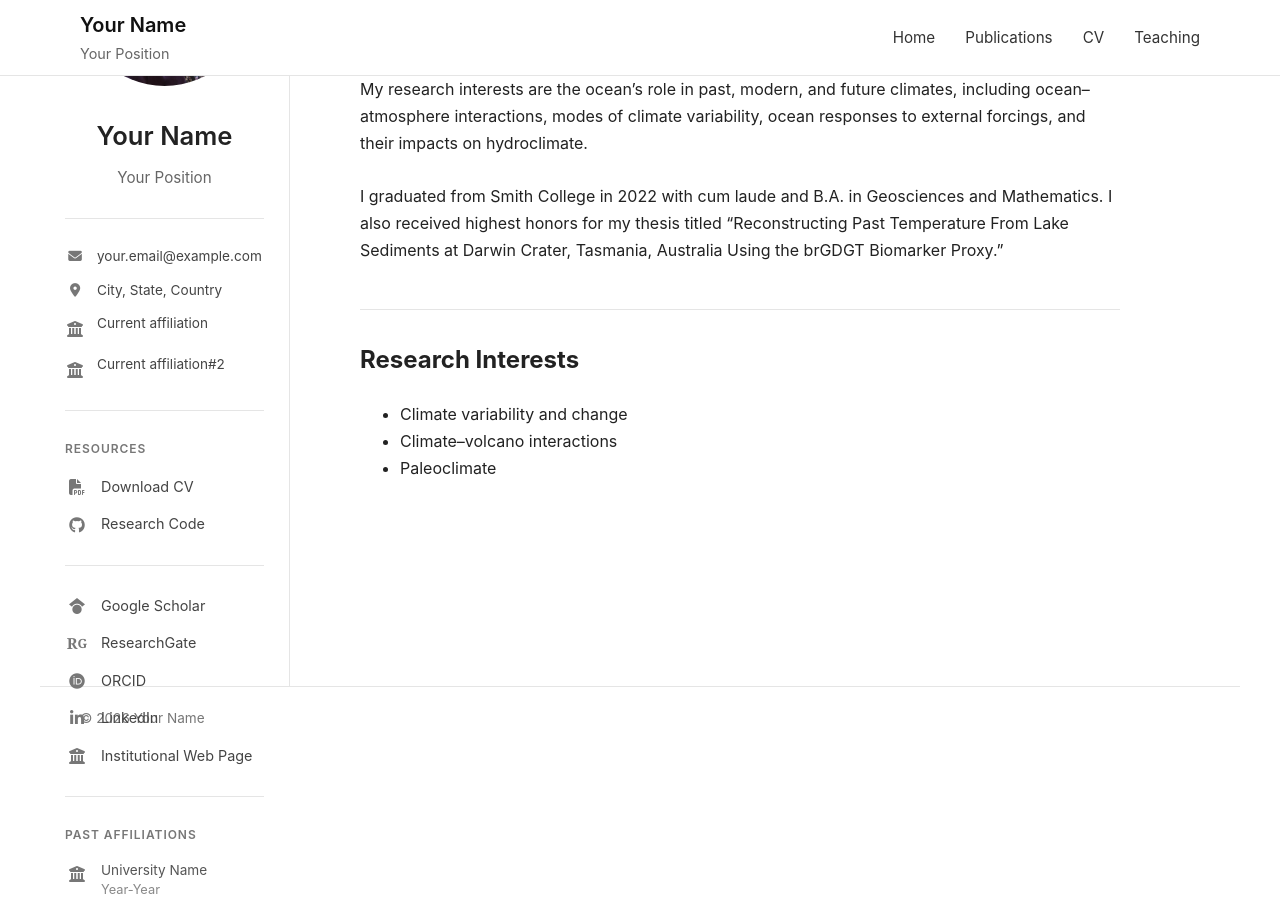
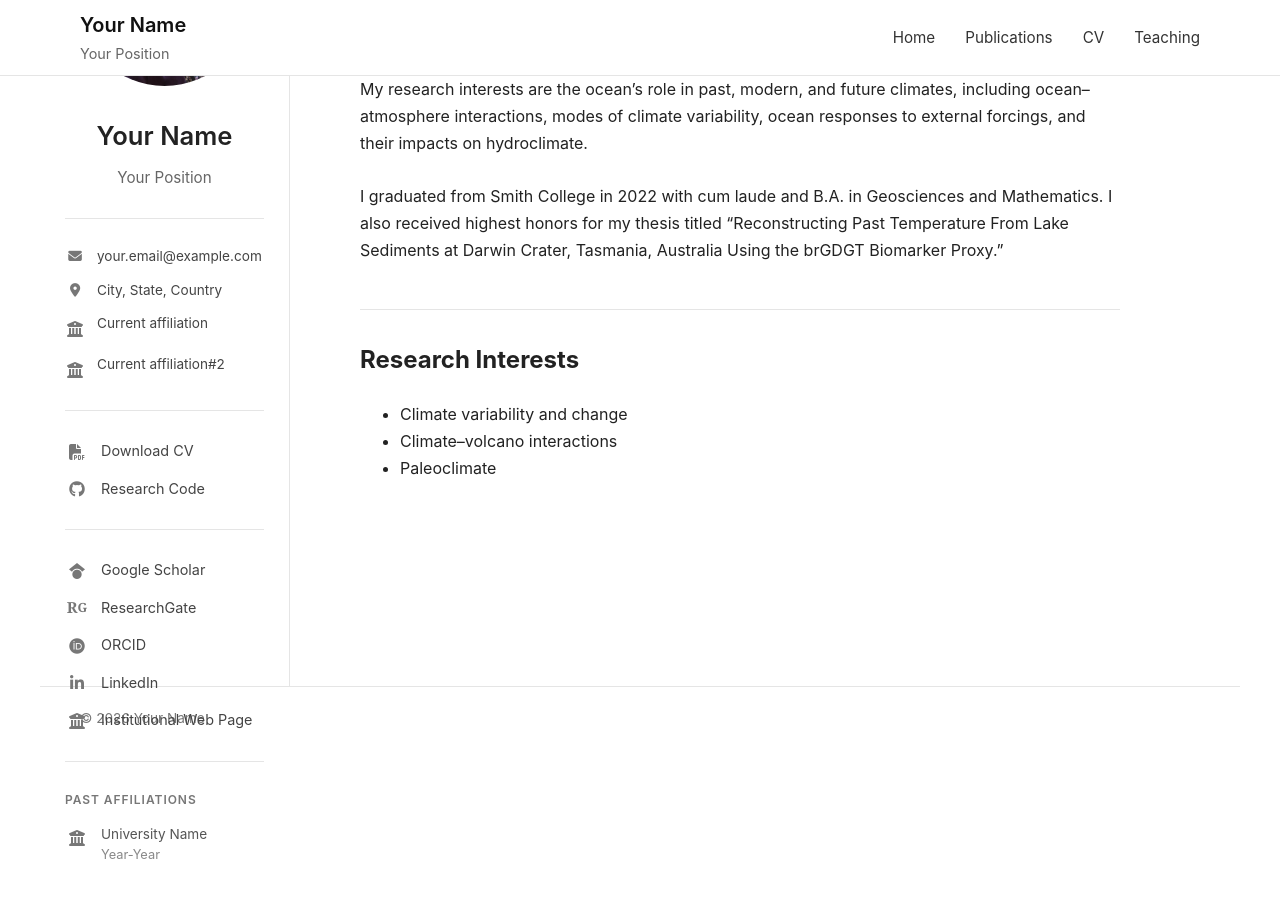
Before and after one commit to isugiura/isugiura.github.io, a Jekyll site: the page built from index.md, in a window 1280 px wide and 900 px high, scrolled down 214 px. Built offline with Jekyll 4.4.1, drawn with Linux system fonts in a browser that asks for light colours; after the commit the page ends 1079 px from its top, so only the background shows below that.

Commit message:
Update sidebar.html

```diff
--- a/_includes/sidebar.html
+++ b/_includes/sidebar.html
@@ -45,10 +45,6 @@
   <div class="sidebar-divider"></div>
 
   <!-- Resources -->
-  <div class="sidebar-section">
-
-    <h3>Resources</h3>
-
   <div class="resource-links">
 
     <a
@@ -66,8 +62,6 @@
       <i class="fa-brands fa-github icon"></i>
       <span>Research Code</span>
     </a>
-
-    </div>
 
   </div>
 
```
Lines whose indentation alone changed are shown as unchanged.
